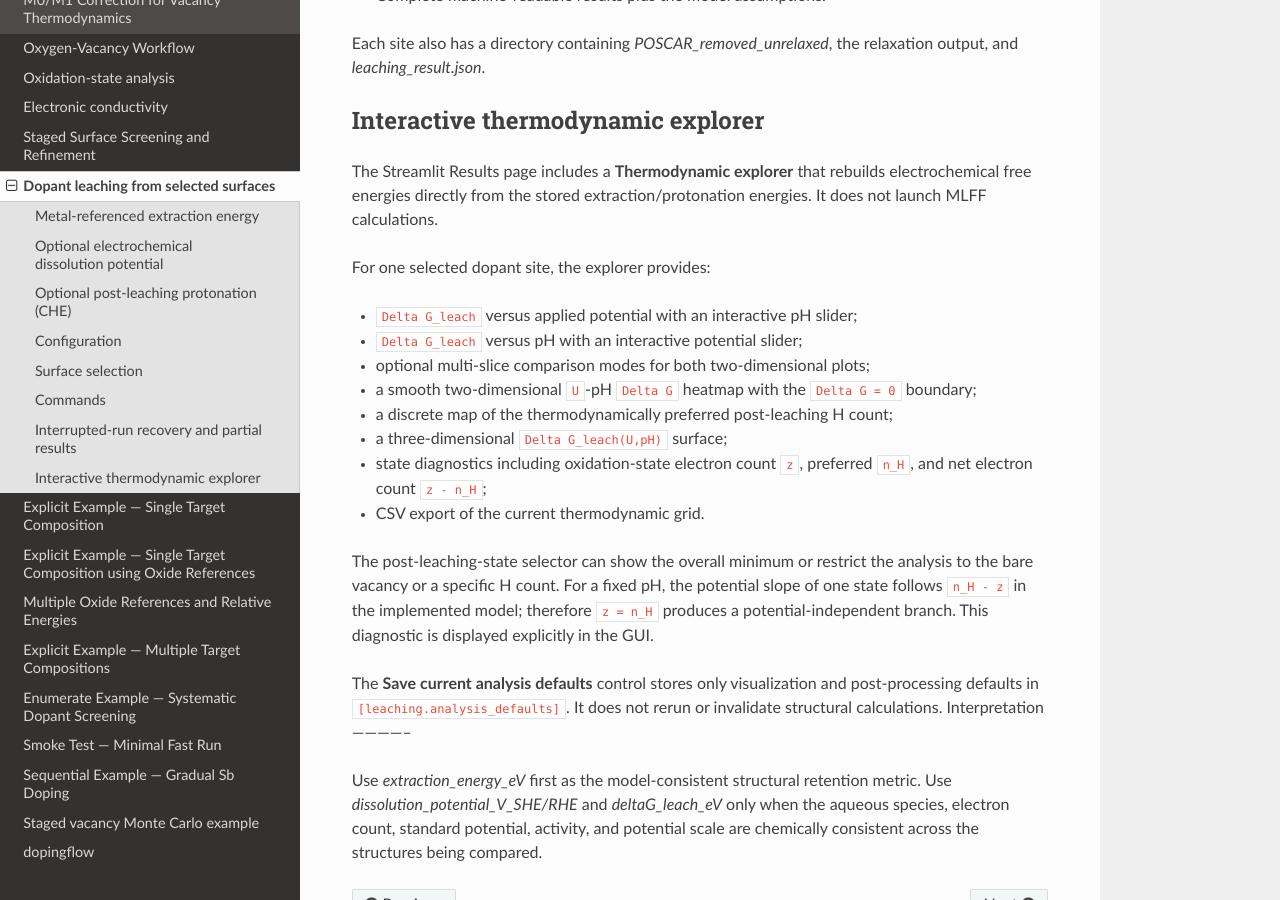
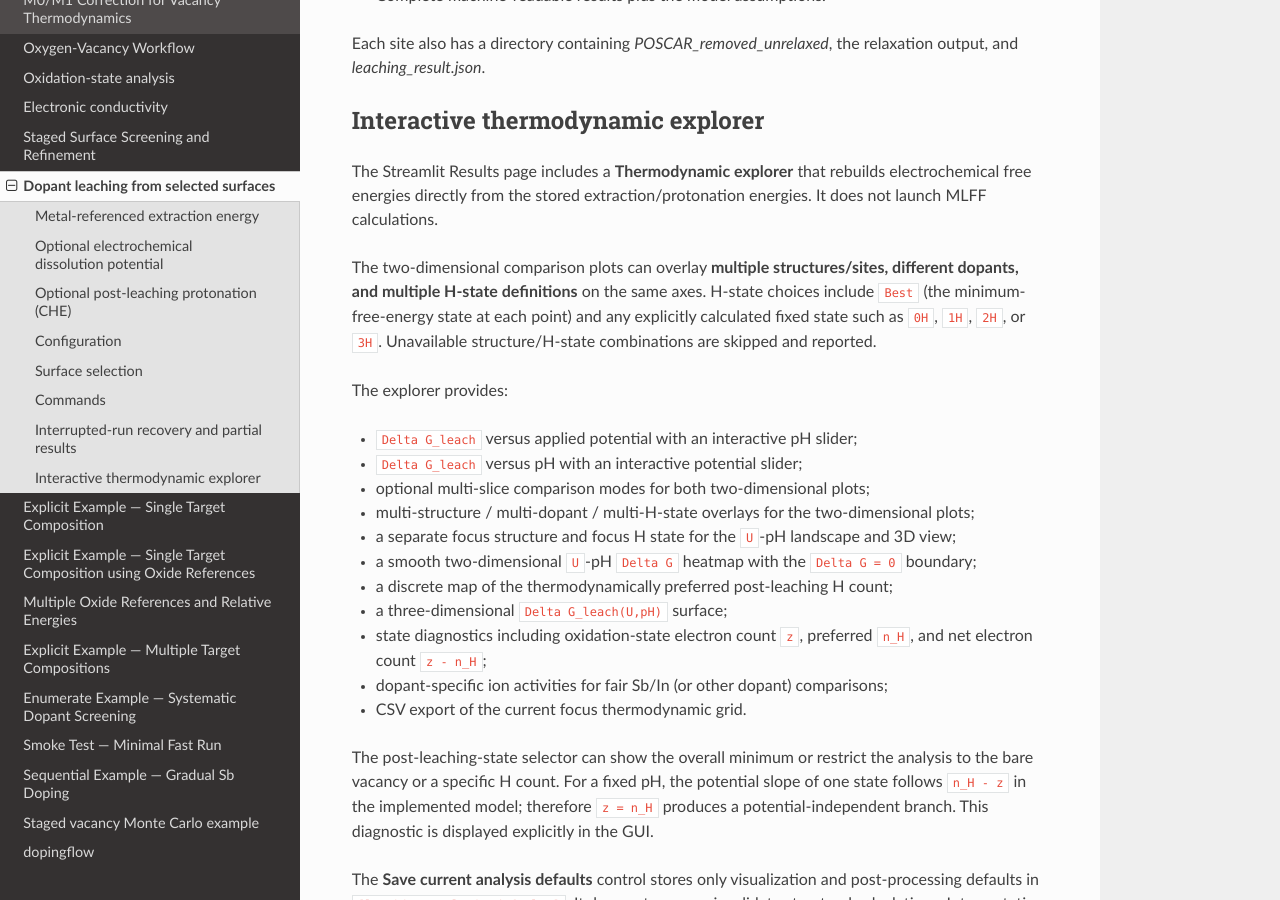
Before and after one commit to KazemZh/dopingflow, a Sphinx documentation site: the page built from docs/source/methods/leaching.rst, in a window 1280 px wide and 900 px high, scrolled down 6943 px. Built offline with Sphinx 7.4.7 and the Read the Docs theme 3.1.0, drawn with Linux system fonts in a browser that asks for light colours.

Commit message:
Document multi-structure and H-state leaching comparisons

```diff
--- a/docs/source/methods/leaching.rst
+++ b/docs/source/methods/leaching.rst
@@ -392,17 +392,26 @@ The Streamlit Results page includes a **Thermodynamic explorer** that rebuilds
 electrochemical free energies directly from the stored extraction/protonation
 energies. It does not launch MLFF calculations.
 
-For one selected dopant site, the explorer provides:
+The two-dimensional comparison plots can overlay **multiple structures/sites,
+different dopants, and multiple H-state definitions** on the same axes. H-state
+choices include ``Best`` (the minimum-free-energy state at each point) and any
+explicitly calculated fixed state such as ``0H``, ``1H``, ``2H``, or ``3H``.
+Unavailable structure/H-state combinations are skipped and reported.
+
+The explorer provides:
 
 * ``Delta G_leach`` versus applied potential with an interactive pH slider;
 * ``Delta G_leach`` versus pH with an interactive potential slider;
 * optional multi-slice comparison modes for both two-dimensional plots;
+* multi-structure / multi-dopant / multi-H-state overlays for the two-dimensional plots;
+* a separate focus structure and focus H state for the ``U``-pH landscape and 3D view;
 * a smooth two-dimensional ``U``-pH ``Delta G`` heatmap with the ``Delta G = 0`` boundary;
 * a discrete map of the thermodynamically preferred post-leaching H count;
 * a three-dimensional ``Delta G_leach(U,pH)`` surface;
 * state diagnostics including oxidation-state electron count ``z``, preferred
   ``n_H``, and net electron count ``z - n_H``;
-* CSV export of the current thermodynamic grid.
+* dopant-specific ion activities for fair Sb/In (or other dopant) comparisons;
+* CSV export of the current focus thermodynamic grid.
 
 The post-leaching-state selector can show the overall minimum or restrict the
 analysis to the bare vacancy or a specific H count. For a fixed pH, the
```
